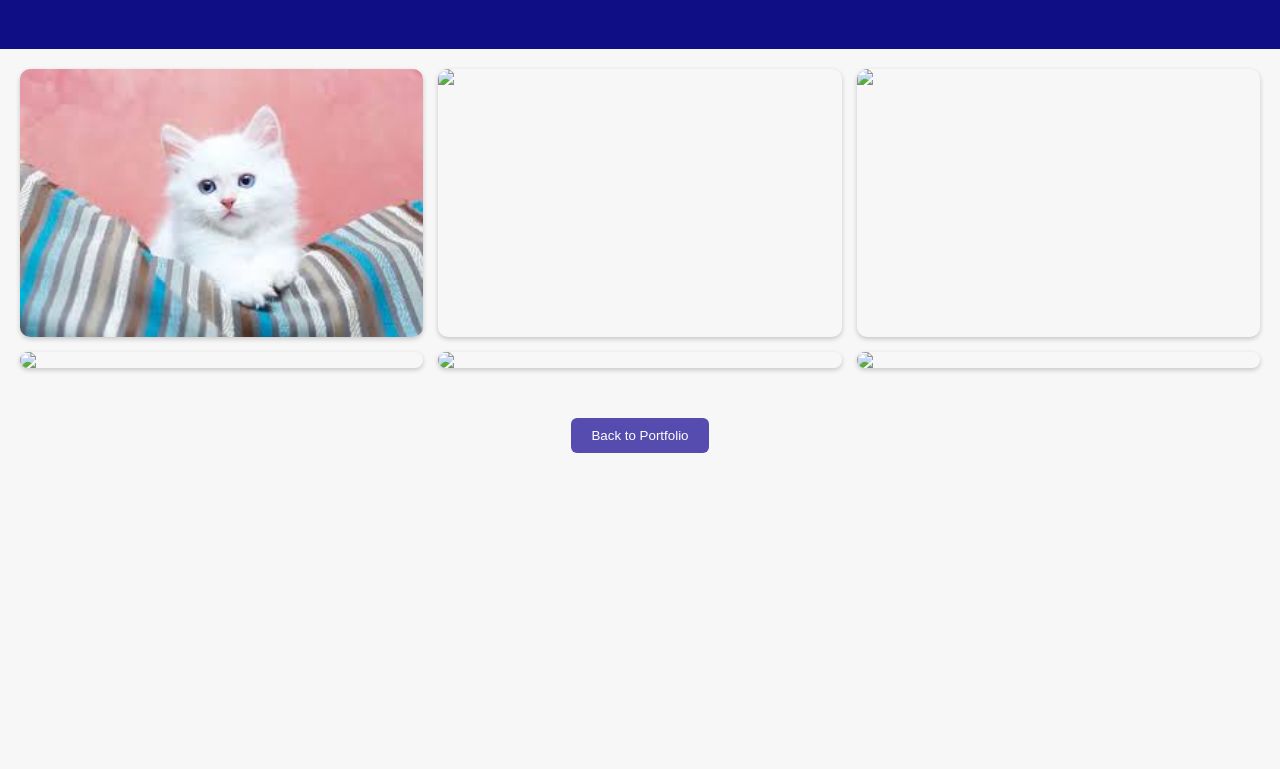
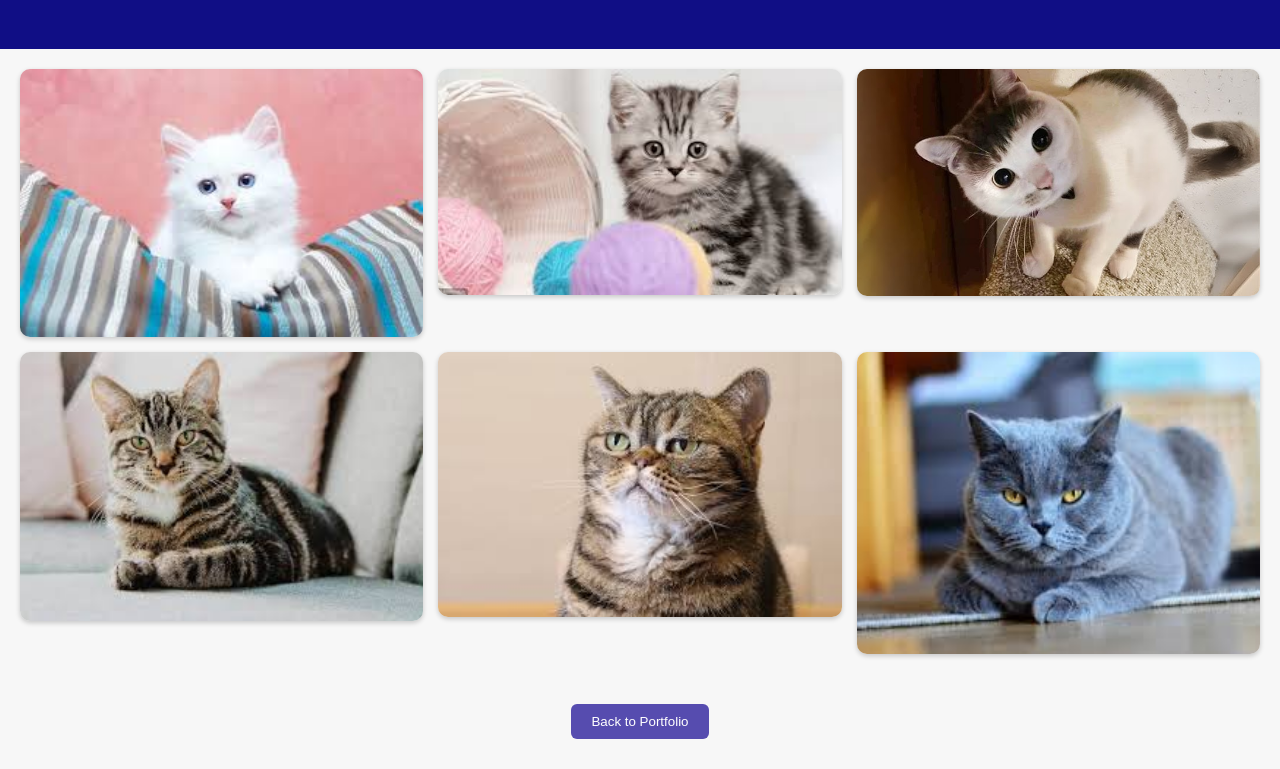
Before and after one commit to Ayaghm/FINAL_PORTFOLIO_GHEMRI_AYA-, a plain HTML site: page photo-gallery.html in a window 1280 px wide. Shown: the part 97-866 px from the top of the page. Before the commit the page ends 800 px from the top, so only its background shows below. Drawn offline with Linux system fonts and the light colour scheme.

Commit message:
Update photo-gallery.html

```diff
--- a/photo-gallery.html
+++ b/photo-gallery.html
@@ -60,11 +60,11 @@
 <section>
   <div class="gallery">
     <img src="chat1.jpeg">
-    <img src="images/chat2.jpeg">
-    <img src="images/chat3.jpg">
-    <img src="images/chat4.jpeg">
-    <img src="images/chat5.jpeg">
-    <img src="images/chat6.jpeg">
+    <img src="chat2.jpeg">
+    <img src="chat3.jpg">
+    <img src="chat4.jpeg">
+    <img src="chat5.jpeg">
+    <img src="chat6.jpeg">
 
   </div>
   <button onclick="location.href='index.html'">Back to Portfolio</button>
```
